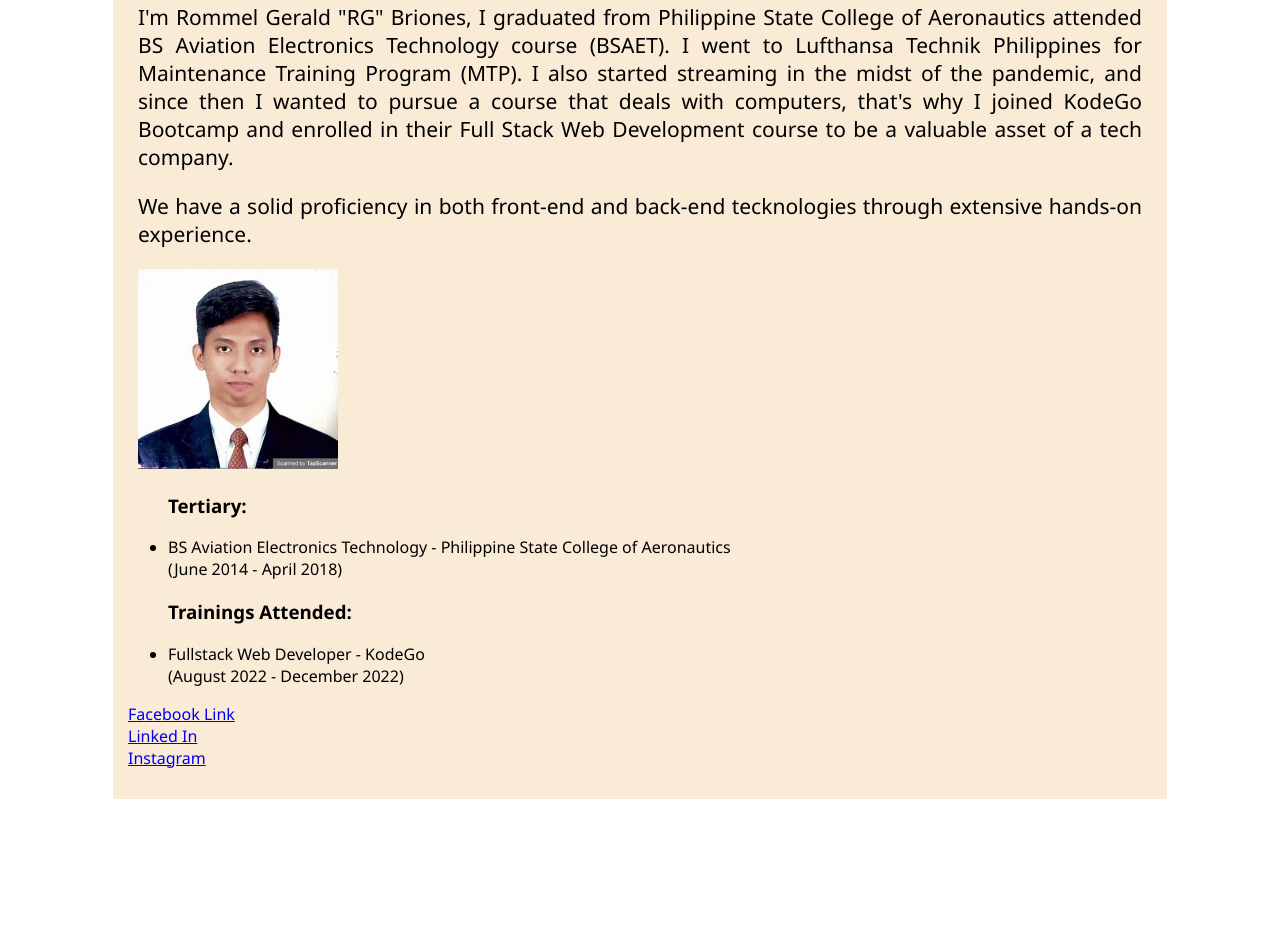
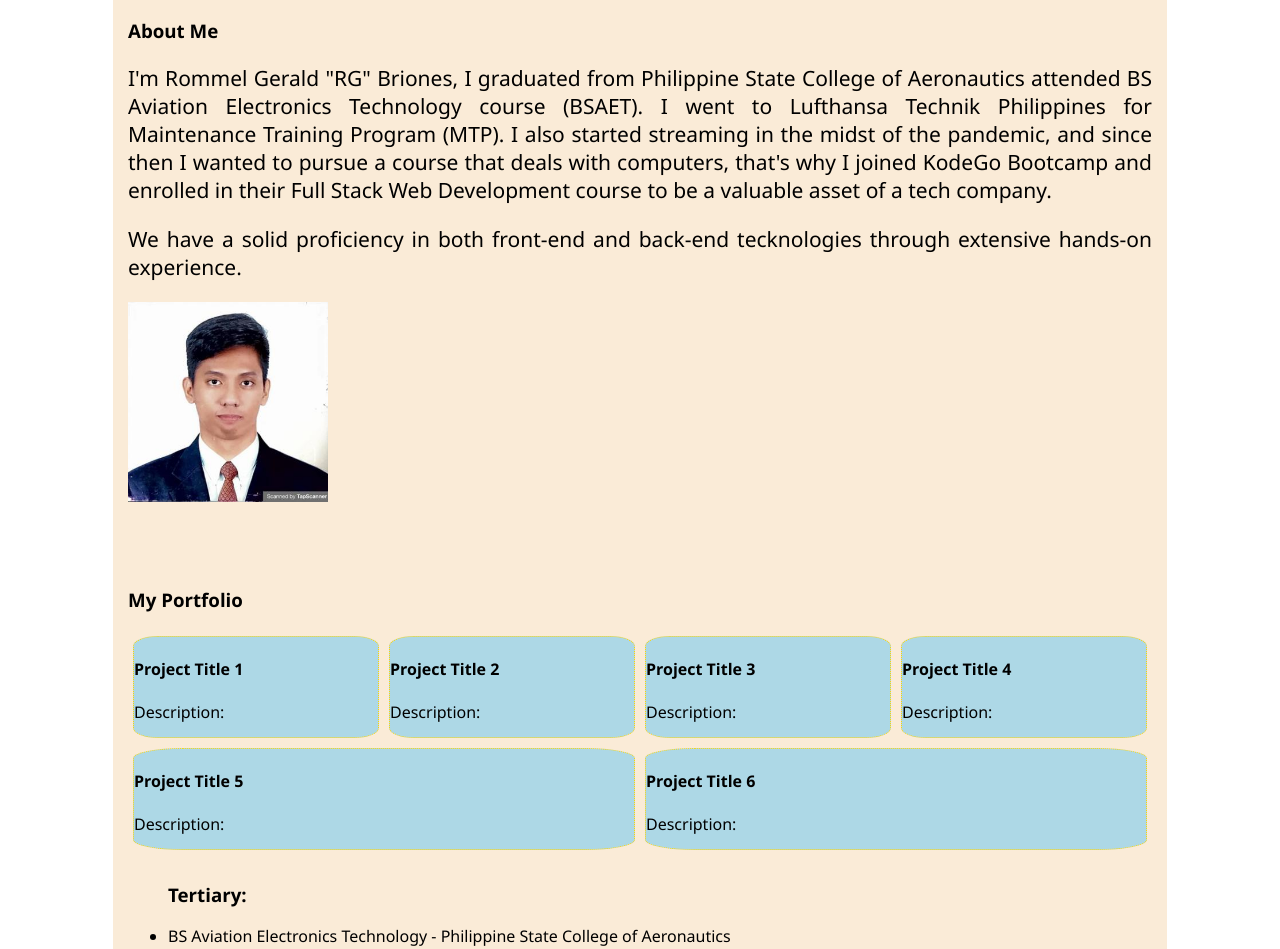
Before and after one commit to ka-roger/html-css, a plain HTML site: page exercise2.html in a window 1280 px wide. Shown: the part 325-1274 px from the top of the page. Before the commit the page ends 1124 px from the top, so only its background shows below. Drawn offline with Linux system fonts and the light colour scheme; files whose address does not match are found by name.

Commit message:
Added My Portfolio CSS

```diff
--- a/css/style.css
+++ b/css/style.css
@@ -41,12 +41,35 @@ h2 {
     font-family: 'Segoe UI', Tahoma, Geneva, Verdana, sans-serif;
 }
 
+section.about-me {
+    /*margin: 10px;*/
+    margin-top: 80px;
+    margin-bottom: 80px;
+}
 .about-me p {
     font-size: 21px;
     text-align: justify;
     font-family: 'Segoe UI', Tahoma, Geneva, Verdana, sans-serif;
 }
 
-section.about-me {
-    margin: 10px;
+section.my-portfolio div {
+
+    height: 100px;
 }
+
+.d-inline{
+    flex: 1 0 21%;
+    margin: 5px;
+    height: 100px;
+    background-color: lightblue;
+    border: 1px solid gold;
+    border-style: dotted;
+    border-radius: 10%;
+
+}
+
+.d-flex {
+    display: flex;
+    flex-wrap: wrap;
+
+}
--- a/exercise2.html
+++ b/exercise2.html
@@ -23,12 +23,38 @@
                 <p>
                     We have a solid proficiency in both front-end and back-end tecknologies through extensive hands-on experience.
                 </p>
-                <img src="D:\Desktop\KODEGO\Assignment\image\1x1.png" height="200" width="200"> </img>
+                    <img src="D:\Desktop\KODEGO\Assignment\image\1x1.png" height="200px" width="200px"> </img>
             </Section>
 
             <section class="my-portfolio">
-
-            </section>
+                <h3>My Portfolio</h3>
+                <div class="d-flex">
+                    <div class="d-inline">
+                        <h4>Project Title 1</h4>
+                        <p>Description:</p>
+                    </div>
+                    <div class="d-inline">
+                        <h4>Project Title 2</h4>
+                        <p>Description:</p>
+                    </div>
+                    <div class="d-inline">
+                        <h4>Project Title 3</h4>
+                        <p>Description:</p>
+                    </div>
+                    <div class="d-inline">
+                        <h4>Project Title 4</h4>
+                        <p>Description:</p>
+                    </div>
+                    <div class="d-inline">
+                        <h4>Project Title 5</h4>
+                        <p>Description:</p>
+                    </div>
+                    <div class="d-inline">
+                        <h4>Project Title 6</h4>
+                        <p>Description:</p>
+                    </div>
+                </div>
+                <br><br><br><br><br><br>
 
             <Section class="work-and-education">
                 <ul>
```
Also changed, not shown: image/ka_roger.png (added).
